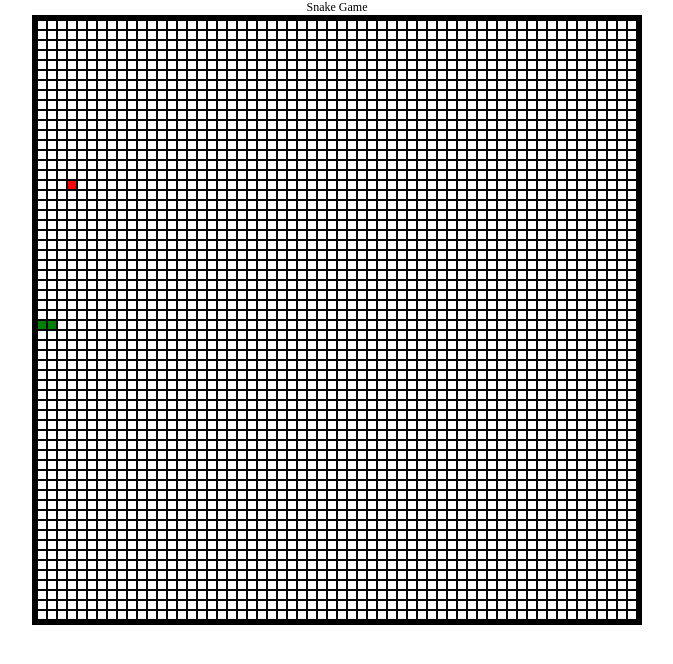
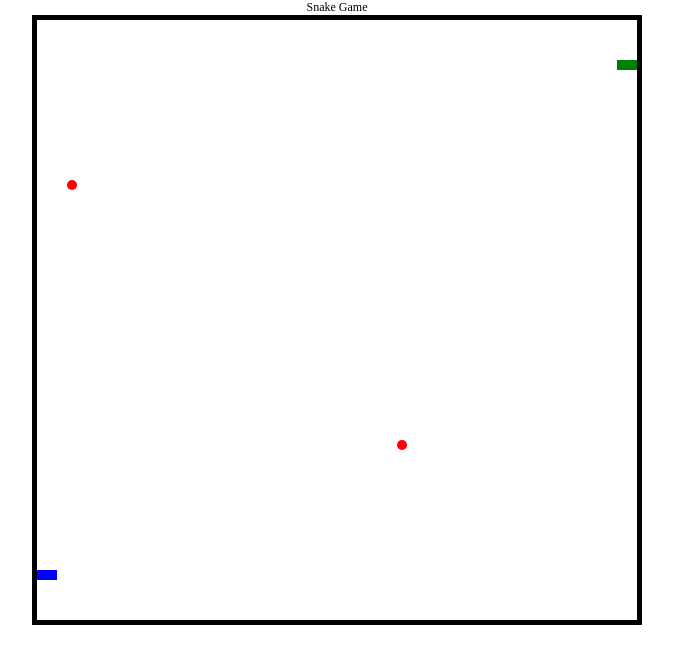
Before and after one commit to Kayleith/GameDayJquery, a plain HTML site: page snake/index.html in a window 1280 px wide. Shown: the whole page, without its empty margins (303-976 px from the left). Drawn offline with Linux system fonts and the light colour scheme.

Commit message:
added two players

```diff
--- a/snake/board.js
+++ b/snake/board.js
@@ -7,6 +7,8 @@
   MAXX = 60;
   MAXY = 60;
   SNAKEPOS = new Game.Coord(Math.floor(MAXX/2), Math.floor(MAXY/2));
+  SNAKEPOS1 = new Game.Coord(Math.floor(4), Math.floor(4));
+  SNAKEPOS2 = new Game.Coord(Math.floor(MAXX - 5), Math.floor(MAXY - 5));
 
   var Board = Game.Board = function($document) {
     this.$display = $document;
@@ -15,7 +17,8 @@
       this.board[row] = new Array(MAXY);
     }
     this.generatePortal();
-    this.snake = new Game.Snake(this, SNAKESIZE, SNAKEPOS, $document);
+    this.snake1 = new Game.Snake(this, SNAKESIZE, SNAKEPOS1, $document, 1);
+    this.snake2 = new Game.Snake(this, SNAKESIZE, SNAKEPOS2, $document, 2);
   };
 
   Board.prototype.updateBoard = function (tail) {
@@ -23,18 +26,24 @@
       var x = tail.pos.pos[0];
       var y = tail.pos.pos[1];
       this.board[x][y] = undefined;
-      $($(this.$display.children()[x]).children()[y]).removeClass("snake");
+      $($(this.$display.children()[x]).children()[y]).removeClass("snake1 snake2");
     }
 
-    for (var i = 0; i < this.snake.body.length; i++) {
-      var row = this.snake.body[i].pos.pos[0];
-      var col = this.snake.body[i].pos.pos[1];
-      this.board[row][col] = this.snake.body[i];
+    for (var i = 0; i < this.snake1.body.length; i++) {
+      var row = this.snake1.body[i].pos.pos[0];
+      var col = this.snake1.body[i].pos.pos[1];
+      this.board[row][col] = this.snake1.body[i];
+    }
+    for (var i = 0; i < this.snake2.body.length; i++) {
+      var row = this.snake2.body[i].pos.pos[0];
+      var col = this.snake2.body[i].pos.pos[1];
+      this.board[row][col] = this.snake2.body[i];
     }
   };
 
   Board.prototype.render = function () {
-    this.snake.render();
+    this.snake1.render();
+    this.snake2.render();
   };
 
   var Apple = Game.Apple = function(pos) {
--- a/snake/index.html
+++ b/snake/index.html
@@ -21,6 +21,6 @@
       if(game.update() === true) {
         clearInterval(id);
       }
-      }, 20);
+    }, 50);
   </script>
 </html>
--- a/snake/snake.css
+++ b/snake/snake.css
@@ -48,13 +48,16 @@ h1{
 .grid > ul > li {
   display: block;
   float: left;
-  width: 8px;
-  height: 8px;
-  border: 1px solid black;
+  width: 10px;
+  height: 10px;
 }
 
-.snake {
+.snake1 {
   background: green;
+}
+
+.snake2 {
+  background: blue;
 }
 
 .portal {
@@ -63,4 +66,7 @@ h1{
 
 .apple {
   background: red;
+  -moz-border-radius: 5px;
+	-webkit-border-radius: 5px;
+	border-radius: 5px;
 }
--- a/snake/snake.js
+++ b/snake/snake.js
@@ -13,13 +13,27 @@
     this.pos = pos;
   }
 
-  var Snake = Game.Snake = function(board, length, pos, $document) {
+  var Snake = Game.Snake = function(board, length, pos, $document, player) {
     this.$display = $document;
     this.board = board;
     this.body = new Array();
-    this.dir = DIR["W"];
     this.body.push(new snakeBody(pos));
-    this.body.push(new snakeBody(pos.plus(DIR["E"])));
+    this.player = player;
+    switch(this.player)
+    {
+      case 1:
+        this.dir = DIR["E"];
+        // for (var i = 1; i <0 length; i++) {
+        //   var newPos = pos.plus(DIR["W");
+        //   for (var j = 1;  j <= i; j++) {
+          this.body.push(new snakeBody(pos.plus(DIR["W"])));
+        //   }
+        // }
+        break;
+      case 2:
+        this.dir = DIR["W"];
+        this.body.push(new snakeBody(pos.plus(DIR["E"])));
+    }
   };
 
   Snake.prototype.move = function () {
@@ -27,7 +41,6 @@
     switch(this.checkCollision(head))
     {
       case 0:
-        debugger;
         return true;
       case 1:
         var tail = this.body.pop();
@@ -69,7 +82,7 @@
     for (var i = 0; i < this.body.length; i++) {
       var x = this.body[i].pos.pos[0];
       var y = this.body[i].pos.pos[1];
-      $($(this.$display.children()[x]).children()[y]).addClass("snake");
+      $($(this.$display.children()[x]).children()[y]).addClass("snake" + this.player);
     }
   };
 })();
--- a/snake/view.js
+++ b/snake/view.js
@@ -26,20 +26,37 @@
     $(document).on("keydown", function(e) {
       switch(e.which) {
         case 37: // left
-          this.board.snake.turn(DIR["W"]);
+          this.board.snake2.turn(DIR["W"]);
         break;
 
         case 38: // up
-          this.board.snake.turn(DIR["N"]);
+          this.board.snake2.turn(DIR["N"]);
         break;
 
         case 39: // right
-          this.board.snake.turn(DIR["E"]);
+          this.board.snake2.turn(DIR["E"]);
         break;
 
         case 40: // down
-          this.board.snake.turn(DIR["S"]);
+          this.board.snake2.turn(DIR["S"]);
         break;
+
+        case 65: // left
+          this.board.snake1.turn(DIR["W"]);
+        break;
+
+        case 87: // up
+          this.board.snake1.turn(DIR["N"]);
+        break;
+
+        case 68: // right
+          this.board.snake1.turn(DIR["E"]);
+        break;
+
+        case 83: // down
+          this.board.snake1.turn(DIR["S"]);
+        break;
+
 
         default: return;
     }
@@ -54,8 +71,9 @@
   View.prototype.update = function () {
     this.addItems();
     this.render();
-    return this.board.snake.move();
-
+    var snake1 = this.board.snake1.move()
+    var snake2 = this.board.snake2.move();
+    return snake1 || snake2;
   };
 
   View.prototype.addItems = function () {
```
